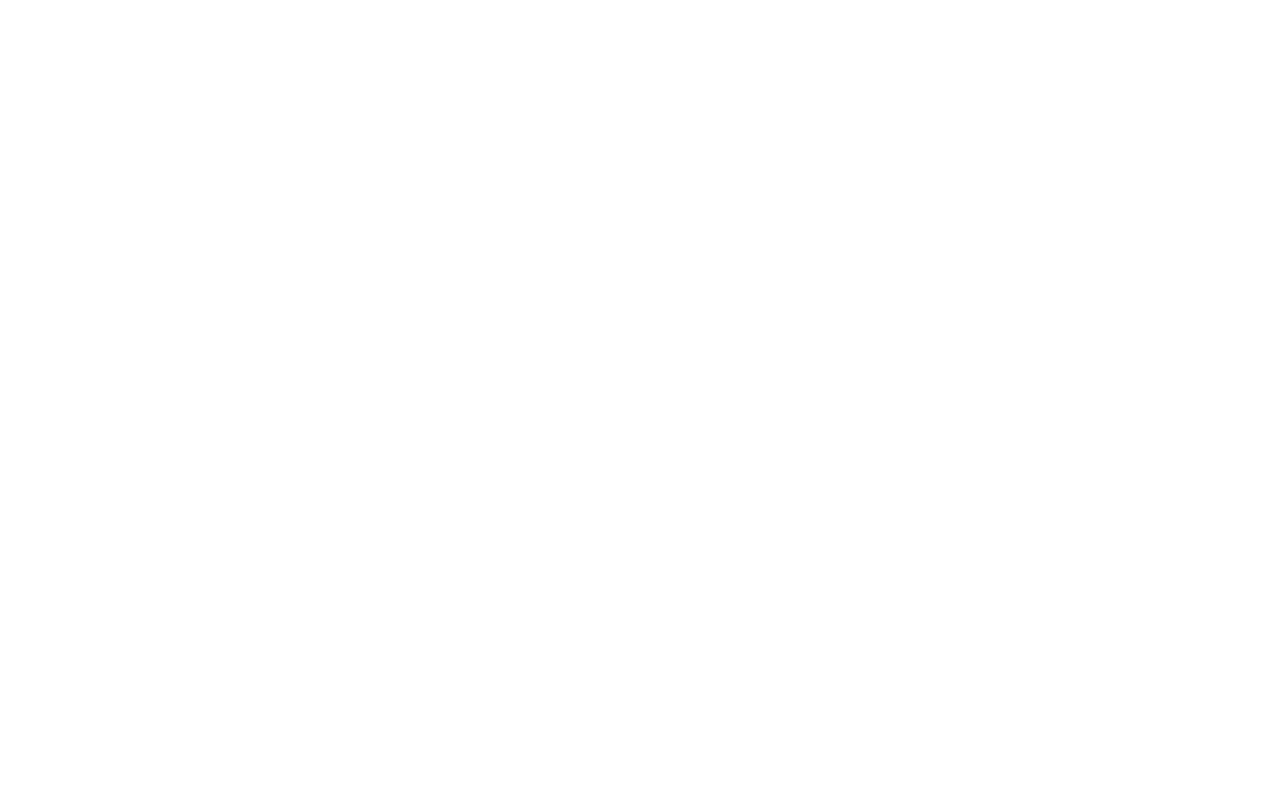
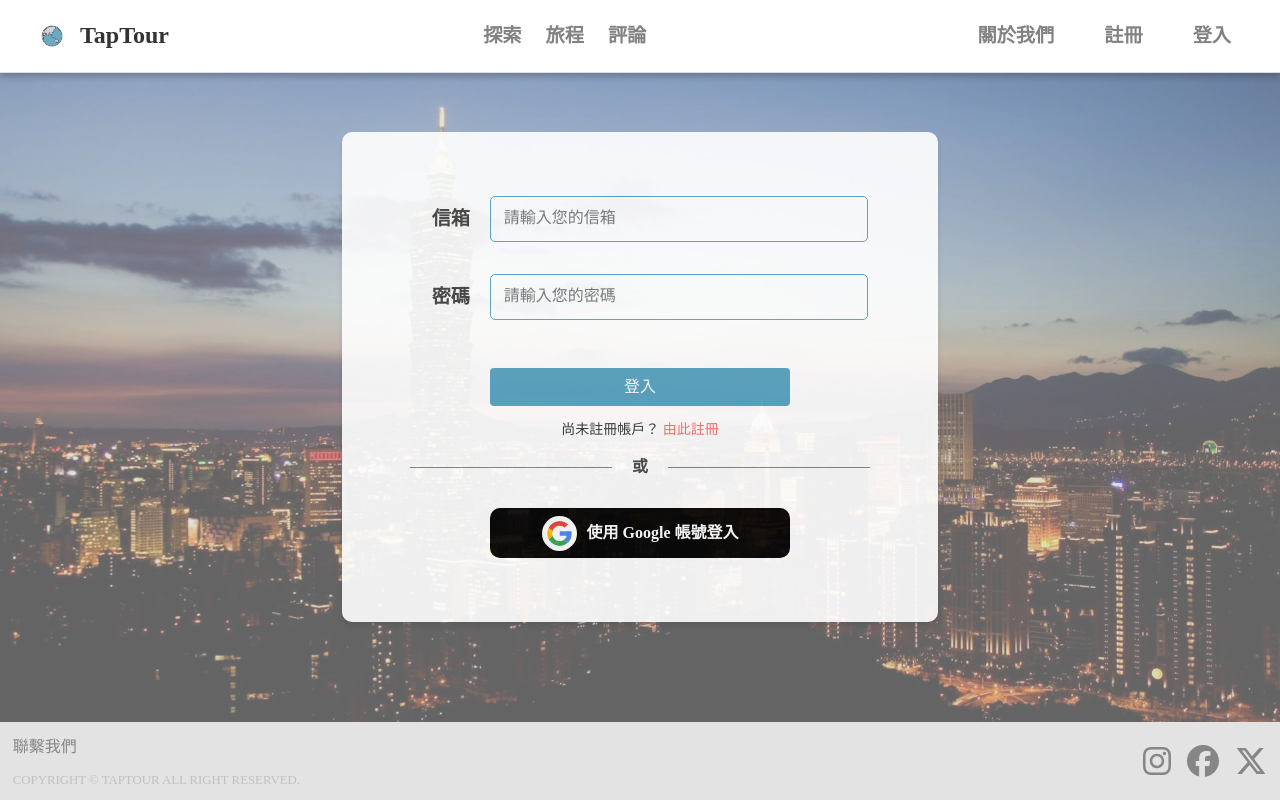
Before and after one commit to brownishgreen/TapTour, a React (Vite) app in the folder frontend/: page /login in a window 1280 px wide. Before the commit this address had no page. Built offline with nearby package versions, Linux system fonts and the light colour scheme.

Commit message:
feat(login): Implement login page UI

```diff
--- a/frontend/public/assets/css/style.css
+++ b/frontend/public/assets/css/style.css
@@ -10,6 +10,27 @@
   position: relative;
 }
 .signup-background::after {
+  content: "";
+  position: absolute;
+  top: 0;
+  left: 0;
+  width: 100%;
+  height: 100%;
+  background-color: rgba(200, 200, 200, 0.5);
+  z-index: 1;
+}
+
+.signin-background {
+  height: 100vh;
+  background: url("../../../public/assets/images/backgrounds/taipei.jpg");
+  background-size: cover;
+  background-position: center;
+  display: flex;
+  justify-content: center;
+  align-items: center;
+  position: relative;
+}
+.signin-background::after {
   content: "";
   position: absolute;
   top: 0;
@@ -265,4 +286,23 @@
   flex-shrink: 0;
 }
 
+.login-page {
+  display: flex;
+  flex-direction: column;
+  min-height: 100vh;
+}
+.login-page header {
+  flex-shrink: 0;
+}
+.login-page main {
+  position: relative;
+  flex: 1;
+  display: flex;
+  justify-content: center;
+  align-items: center;
+}
+.login-page footer {
+  flex-shrink: 0;
+}
+
 /*# sourceMappingURL=style.css.map */
--- a/frontend/src/App.jsx
+++ b/frontend/src/App.jsx
@@ -1,8 +1,7 @@
 import React from 'react'
 import { BrowserRouter as Router, Routes, Route } from 'react-router-dom'
 import RegisterPage from './pages/RegisterPage'
-// import Header from './components/Header'
-// import Footer from './components/Footer'
+import LoginPage from './pages/LoginPage'
 
 function App() {
   return (
@@ -10,6 +9,7 @@
       <Routes>
         <Route path="/" element={<h1>首頁</h1>} />
         <Route path="/register" element={<RegisterPage />} />
+        <Route path="/login" element={<LoginPage />} />
       </Routes>
     </Router>
   )
--- /dev/null
+++ b/frontend/src/components/LoginForm.jsx
@@ -0,0 +1,55 @@
+const RegisterForm = () => {
+  return (
+    <div className="form-container">
+      <form>
+        <div className="form-group">
+          <label htmlFor="email" className="form-label">
+            信箱
+          </label>
+          <input
+            type="email"
+            className="form-input"
+            id="email"
+            name="email"
+            placeholder="請輸入您的信箱"
+          />
+        </div>
+        <div className="form-group">
+          <label htmlFor="password" className="form-label">
+            密碼
+          </label>
+          <input
+            type="password"
+            className="form-input"
+            id="password"
+            name="password"
+            placeholder="請輸入您的密碼"
+          />
+        </div>
+        <div>
+          <button type="submit" className="form-button">
+            登入
+          </button>
+        </div>
+        <div className="form-actions">
+          <p className="login-link">
+            尚未註冊帳戶？ <a href="/signup">由此註冊</a>
+          </p>
+          <div className="divider">
+            <span>或</span>
+          </div>
+          <button className="google-login-button">
+            <img
+              src="../public/assets/images/icons/google-icon.svg"
+              alt="Google Logo"
+              className="google-icon"
+            />
+            使用 Google 帳號登入
+          </button>
+        </div>
+      </form>
+    </div>
+  )
+}
+
+export default RegisterForm
--- /dev/null
+++ b/frontend/src/pages/LoginPage.jsx
@@ -0,0 +1,17 @@
+import Header from '../components/Header'
+import Footer from '../components/Footer'
+import LoginForm from '../components/LoginForm'
+
+const LoginPage = () => {
+  return (
+    <div className="login-page signin-background">
+      <Header />
+      <main>
+        <LoginForm />
+      </main>
+      <Footer />
+    </div>
+  )
+}
+
+export default LoginPage
--- a/frontend/src/scss/components/_backgrounds.scss
+++ b/frontend/src/scss/components/_backgrounds.scss
@@ -21,3 +21,23 @@
     z-index: 1;
   }
 }
+
+.signin-background {
+  height: 100vh;
+  background: url('../../../public/assets/images/backgrounds/taipei.jpg');
+  background-size: cover;
+  background-position: center;
+  @include flex-center();
+  position: relative;
+
+  &::after {
+    content: "";
+    position: absolute;
+    top: 0;
+    left: 0;
+    width: 100%;
+    height: 100%;
+    background-color: $background-overlay;
+    z-index: 1;
+  }
+}
--- /dev/null
+++ b/frontend/src/scss/pages/_login.scss
@@ -0,0 +1,21 @@
+@use '../abstracts/_mixins' as *;
+
+.login-page {
+  display: flex;
+  flex-direction: column;
+  min-height: 100vh;
+
+  header {
+    flex-shrink: 0; // 固定 Header
+  }
+
+  main {
+    position: relative;
+    flex: 1;
+    @include flex-center();
+  }
+
+  footer {
+    flex-shrink: 0; // 固定 Footer
+  }
+}
--- a/frontend/src/scss/style.scss
+++ b/frontend/src/scss/style.scss
@@ -8,3 +8,4 @@
 @use './components/header';
 @use './components/footer';
 @use './pages/register';
+@use './pages/login';
```
Also changed, not shown: frontend/public/assets/images/backgrounds/taipei.jpg (added), 1 other file (tests, documents, lock files or other folders).
